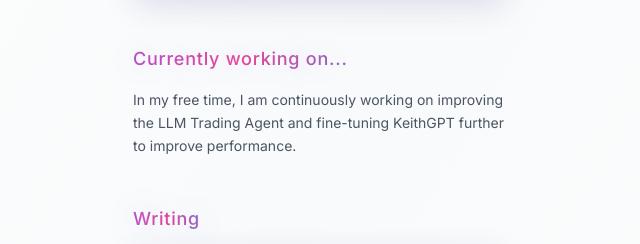
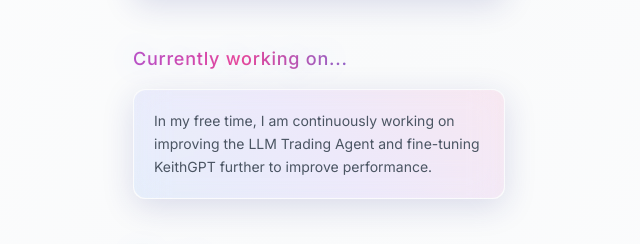
Before and after one commit to keithtyser/personal-site, a website: page index.html in a window 1280 px wide. Shown: the part 951-1195 px from the top of the page, without its empty margins (321-961 px from the left). Drawn offline with nearby package versions, Linux system fonts and the light colour scheme.

Commit message:
Wrapped currently working on note in a card

```diff
--- a/index.html
+++ b/index.html
@@ -681,9 +681,14 @@
       <!-- Currently working on Section -->
       <section class="!opacity-100">
         <h2 class="section-heading font-medium mb-4 text-lg gradient-text">Currently working on...</h2>
-        <p class="text-sm text-gray-600 dark:text-gray-400 mb-4 leading-relaxed">
-          In my free time, I am continuously working on improving the LLM Trading Agent and fine-tuning KeithGPT further to improve performance.
-        </p>
+        <div class="p-4 sm:p-5 rounded-xl bg-white/5 dark:bg-gray-800/30 transition-all duration-300 glass-effect border border-white/10">
+          <div class="card-background"></div>
+          <div class="card-content">
+            <p class="text-sm text-gray-600 dark:text-gray-400 leading-relaxed">
+              In my free time, I am continuously working on improving the LLM Trading Agent and fine-tuning KeithGPT further to improve performance.
+            </p>
+          </div>
+        </div>
    </section>
 
       <!-- Writing Section -->
```
